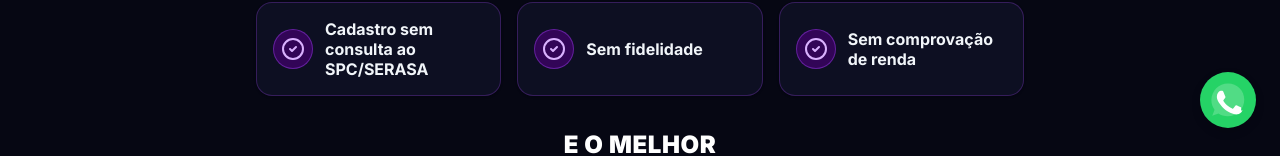
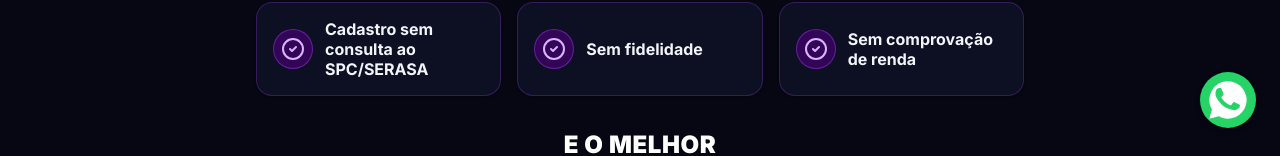
Before and after one commit to erivaniacasanova-jpg/pagina-de-vendas-federal-representantes, a React (Vite) app: page / in a window 1280 px wide. Shown: the part 648-804 px from the top of the page. Built offline with nearby package versions, Linux system fonts and the light colour scheme.

Commit message:
Update WhatsAppButton.tsx

```diff
--- a/components/WhatsAppButton.tsx
+++ b/components/WhatsAppButton.tsx
@@ -30,19 +30,19 @@ export const WhatsAppButton: React.FC<WhatsAppButtonProps> = ({ representante: p
       href={urlWa}
       target="_blank"
       rel="noopener noreferrer"
-      className="fixed bottom-6 right-6 z-50 transition-transform hover:scale-110 flex items-center justify-center drop-shadow-lg"
+      className="fixed bottom-6 right-6 z-50 transition-transform hover:scale-110 flex items-center justify-center filter drop-shadow-md"
       aria-label="Contato WhatsApp"
     >
-      <svg className="w-14 h-14" viewBox="0 0 32 32" fill="none">
-        <circle cx="16" cy="16" r="16" fill="#25D366" />
+      <svg className="w-14 h-14" viewBox="0 0 24 24" fill="none">
+        {/* Círculo/Fundo Verde Oficial */}
+        <circle cx="12" cy="12" r="12" fill="#25D366" />
+
+        {/* Balão e Telefone em Branco */}
         <path
-          d="M23.51 20.31c-.36-.18-2.12-1.05-2.45-1.17-.33-.12-.57-.18-.81.18-.24.36-.93 1.17-1.14 1.41-.21.24-.42.27-.78.09-.36-.18-1.52-.56-2.9-1.79-1.07-.96-1.79-2.14-2-2.5-.21-.36-.02-.56.16-.74.16-.16.36-.42.54-.63.18-.21.24-.36.36-.6.12-.24.06-.45-.03-.63-.09-.18-.81-1.95-1.11-2.67-.3-.7-.6-.6-.81-.61h-.69c-.24 0-.63.09-.96.45-.33.36-1.26 1.23-1.26 3 0 1.77 1.29 3.48 1.47 3.72.18.24 2.54 3.88 6.16 5.44.86.37 1.53.59 2.05.76.86.27 1.65.23 2.27.14.69-.1 2.12-.87 2.42-1.71.3-.84.3-1.56.21-.171-.09-.15-.33-.24-.69-.42z"
+          fillRule="evenodd"
+          clipRule="evenodd"
+          d="M12 4a8 8 0 0 0-6.89 12.06L4 20l4.03-1.05A8 8 0 1 0 12 4zm4.67 11.23c-.2.55-1.16 1.07-1.6 1.12-.41.04-.94.18-3.08-.66-2.58-1.01-4.21-3.64-4.34-3.81-.13-.17-1.04-1.38-1.04-2.64 0-1.25.65-1.87.88-2.12.23-.25.5-.31.67-.31.17 0 .34 0 .49.01.16.01.37-.06.58.44.22.52.74 1.8.8 1.93.07.13.11.29.02.46-.09.17-.14.28-.27.43-.13.16-.28.35-.4.47-.13.13-.27.27-.11.53.15.26.68 1.12 1.46 1.81 1 .89 1.85 1.17 2.11 1.3.26.13.41.11.56-.06.15-.17.65-.76.82-1.02.17-.26.35-.22.58-.13.24.09 1.51.71 1.77.84.26.13.43.2.49.31.07.11.07.65-.13 1.2z"
           fill="white"
-        />
-        <path
-          d="M16 6.5c-5.25 0-9.5 4.25-9.5 9.5 0 2.08.67 4.01 1.81 5.58L7 25l3.52-1.27c1.5 1 3.32 1.57 5.28 1.57 5.25 0 9.5-4.25 9.5-9.5S21.25 6.5 16 6.5z"
-          fill="white"
-          fillOpacity="0.2"
         />
       </svg>
     </a>
```
